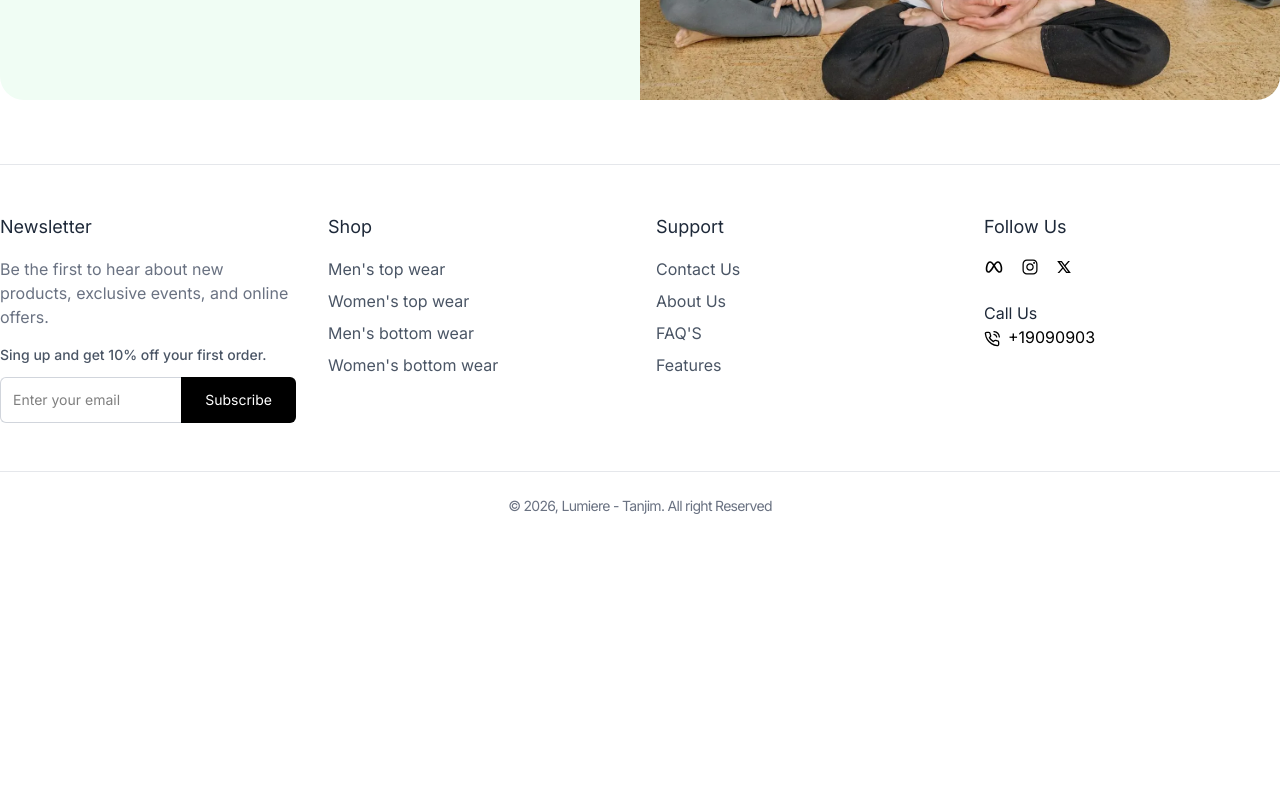
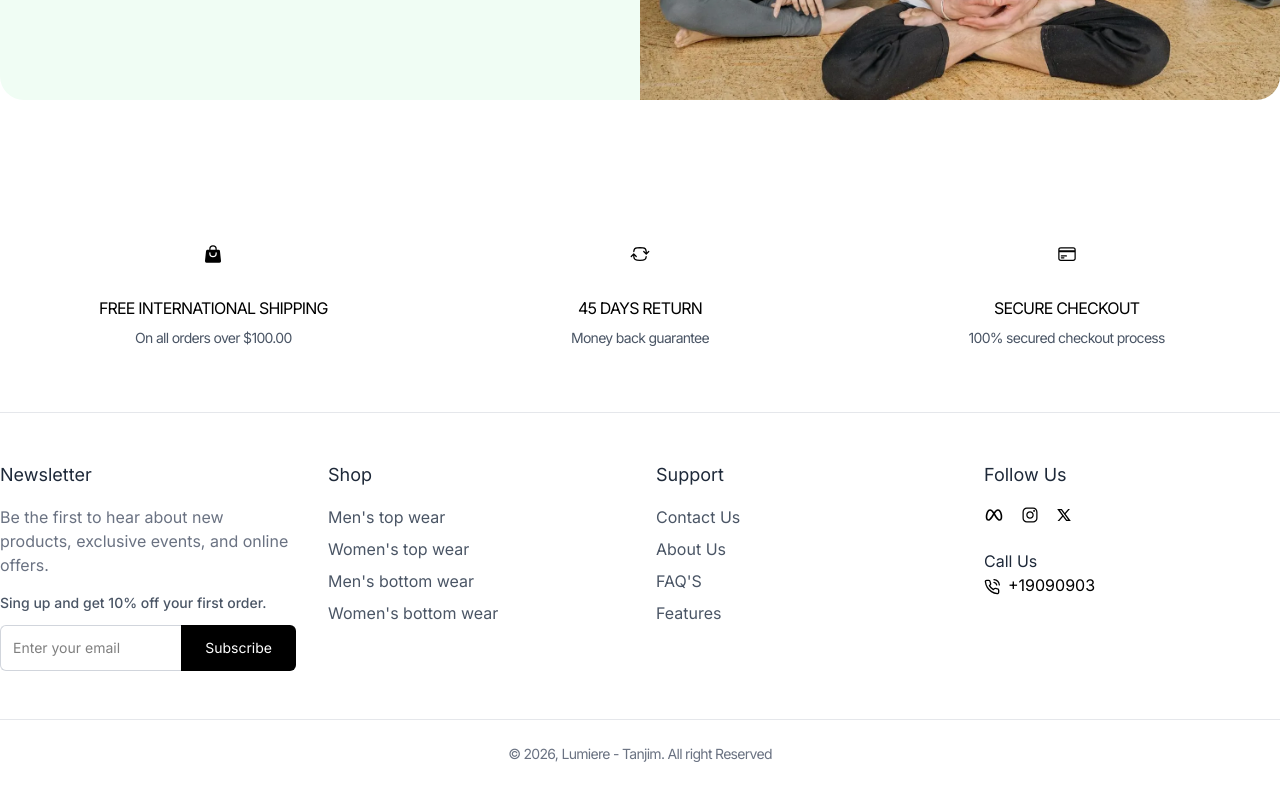
Before and after one commit to tanjimahmmed/e-commerce-mern, a React (Vite) app in the folder frontend/: page / in a window 1280 px wide. Shown: the part 5499-6299 px from the top of the page. Before the commit the page ends 6063 px from the top, so only its background shows below. Built offline with nearby package versions, Linux system fonts and the light colour scheme.

Commit message:
add features section

```diff
--- /dev/null
+++ b/frontend/src/components/Products/FeaturesSection.jsx
@@ -0,0 +1,34 @@
+import React from 'react'
+import {HiArrowPathRoundedSquare, HiOutlineCreditCard, HiShoppingBag} from 'react-icons/hi2'
+
+const FeaturesSection = () => {
+  return (
+    <section className='py-16 px-4 bg-white'>
+        <div className="container mx-auto grid grid-cols-1 md:grid-cols-3 gap-8 text-center">
+            <div className="flex flex-col items-center">
+                <div className="p-4 rounded-full mb-4">
+                    <HiShoppingBag className="text-xl"/>
+                </div>
+                <h4 className='tracking-tighter mb-2 uppercase'>Free International Shipping</h4>
+                <p className='text-gray-600 text-sm tracking-tighter'>On all orders over $100.00</p>
+            </div>
+            <div className="flex flex-col items-center">
+                <div className="p-4 rounded-full mb-4">
+                    <HiArrowPathRoundedSquare className="text-xl"/>
+                </div>
+                <h4 className='tracking-tighter mb-2 uppercase'>45 Days Return</h4>
+                <p className='text-gray-600 text-sm tracking-tighter'>Money back guarantee</p>
+            </div>
+            <div className="flex flex-col items-center">
+                <div className="p-4 rounded-full mb-4">
+                    <HiOutlineCreditCard className="text-xl"/>
+                </div>
+                <h4 className='tracking-tighter mb-2 uppercase'>Secure Checkout</h4>
+                <p className='text-gray-600 text-sm tracking-tighter'>100% secured checkout process</p>
+            </div>
+        </div>
+    </section>
+  )
+}
+
+export default FeaturesSection
--- a/frontend/src/pages/Home.jsx
+++ b/frontend/src/pages/Home.jsx
@@ -5,6 +5,7 @@
 import ProductDetails from '../components/Products/ProductDetails'
 import ProductGrid from '../components/Products/ProductGrid'
 import FeaturedCollection from '../components/Products/FeaturedCollection'
+import FeaturesSection from '../components/Products/FeaturesSection'
 
 const placeholderProducts = [
   {
@@ -71,6 +72,7 @@
           <ProductGrid products={placeholderProducts}/>
         </div>
         <FeaturedCollection/>
+        <FeaturesSection/>
     </div>
   )
 }
```
